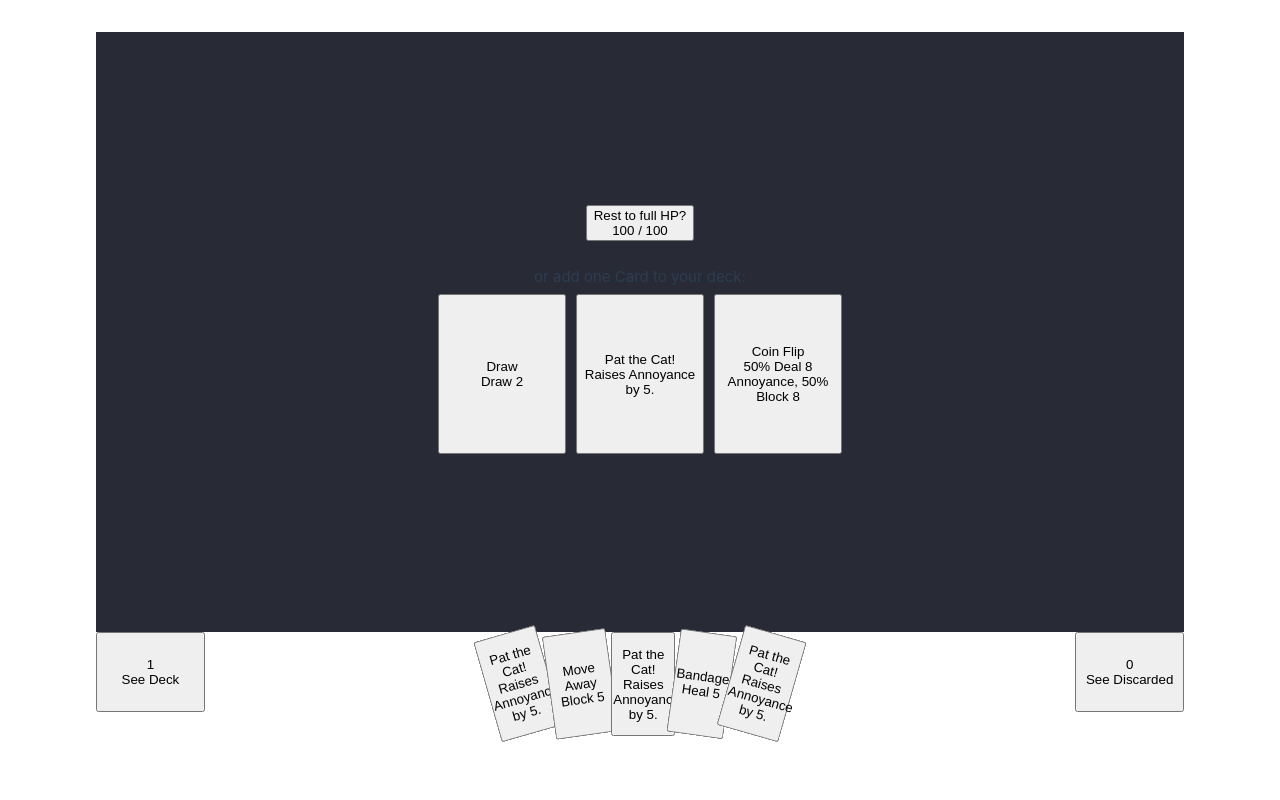
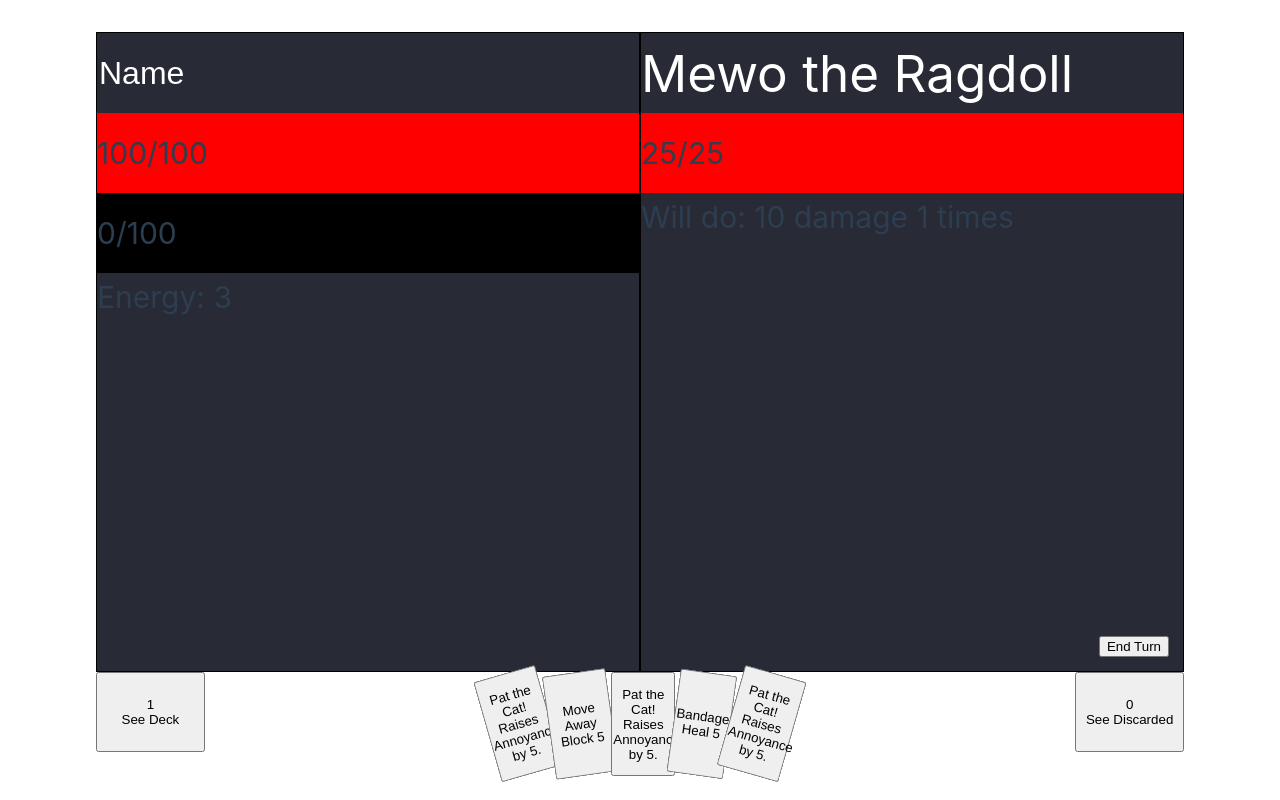
Before and after one commit to Cassa-sys/CatCardGame, a Vue app: page / in a window 1280 px wide. Built offline with nearby package versions, Linux system fonts and the light colour scheme; the HTML template or start-up script is replaced by a standard one.

Commit message:
Undo Debug Changes

```diff
--- a/src/code/Enemy.ts
+++ b/src/code/Enemy.ts
@@ -67,7 +67,7 @@ export var Enemy = reactive({
     maxHealth: 25,
     name: generateEnemyName(),
     damage: 10,
-    moveset: movesets[1] as move[],
+    moveset: movesets[0] as move[],
     currentMove: 0,
 
     constructor(health: number, damage: number) {
--- a/src/code/Status.ts
+++ b/src/code/Status.ts
@@ -32,7 +32,7 @@ export class Status {
 
 
 export var playerStatus = reactive({
-    "strength": new Status("Strength", "With the power of a thousand pats, your pats raise the cats annoyance faster! Cards deal +1 per stack!", 1, () => {/* Implemented Elsewhere*/}),
+    "strength": new Status("Strength", "With the power of a thousand pats, your pats raise the cats annoyance faster! Cards deal +1 per stack!", 0, () => {/* Implemented Elsewhere*/}),
     "poison": new Status("Ew... Hair Ball!", "The cat decided to wake up and choose violence! \n Deals annoyance damage by #Stacks at end of your turn. Then decreases by 1.", 0, () => {Player.changeHealth(-playerStatus["poison"].amount);}),
 })
 
--- a/src/code/components/Status.vue
+++ b/src/code/components/Status.vue
@@ -40,6 +40,7 @@ const hideElement = () => {
         border: 1px solid black;
         margin: 1px;
         user-select: none;
+        font-size: large;
     }
     .hoverable {
       position: fixed;
--- a/src/code/helper/swapTab.ts
+++ b/src/code/helper/swapTab.ts
@@ -1,5 +1,5 @@
 import { ref } from 'vue'
-export var tab = ref(4)
+export var tab = ref(1)
 
 export function swapTab(id: number) {
     tab.value=id
```
Lines whose indentation alone changed are shown as unchanged.
